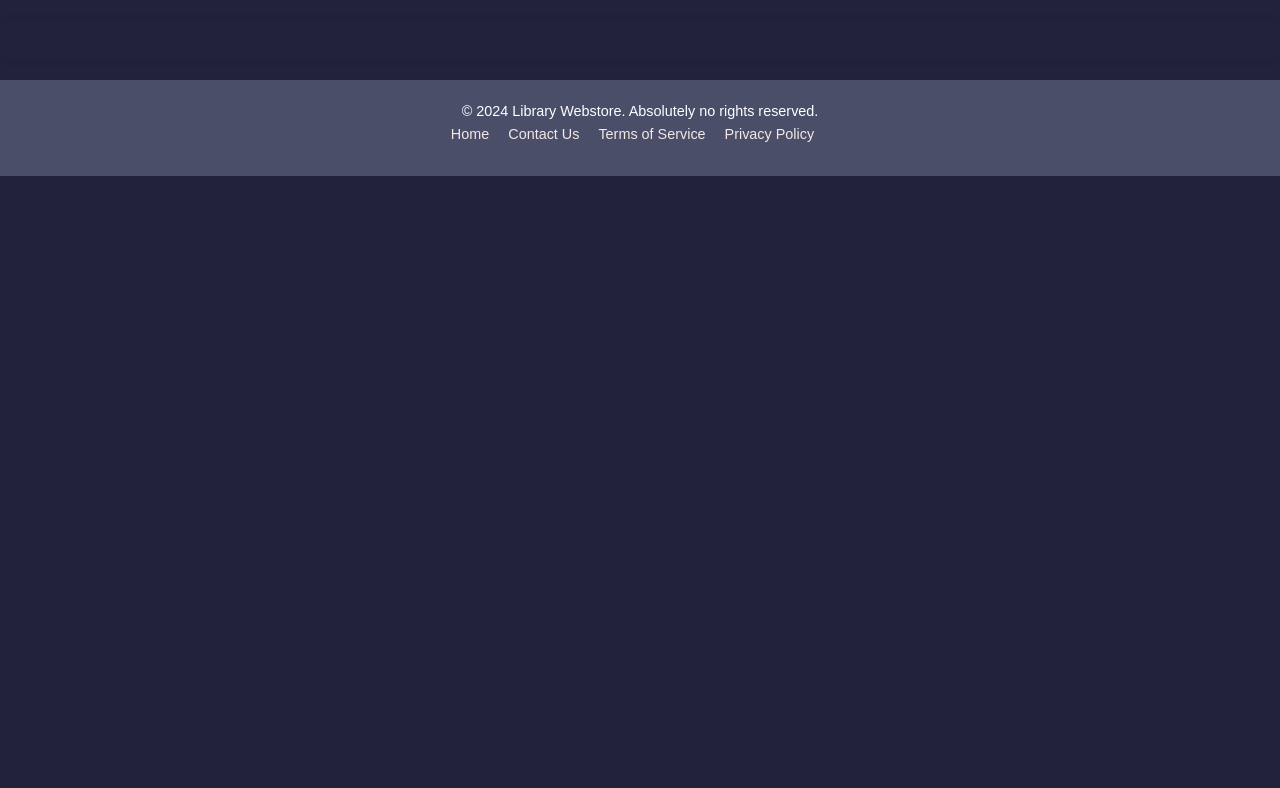
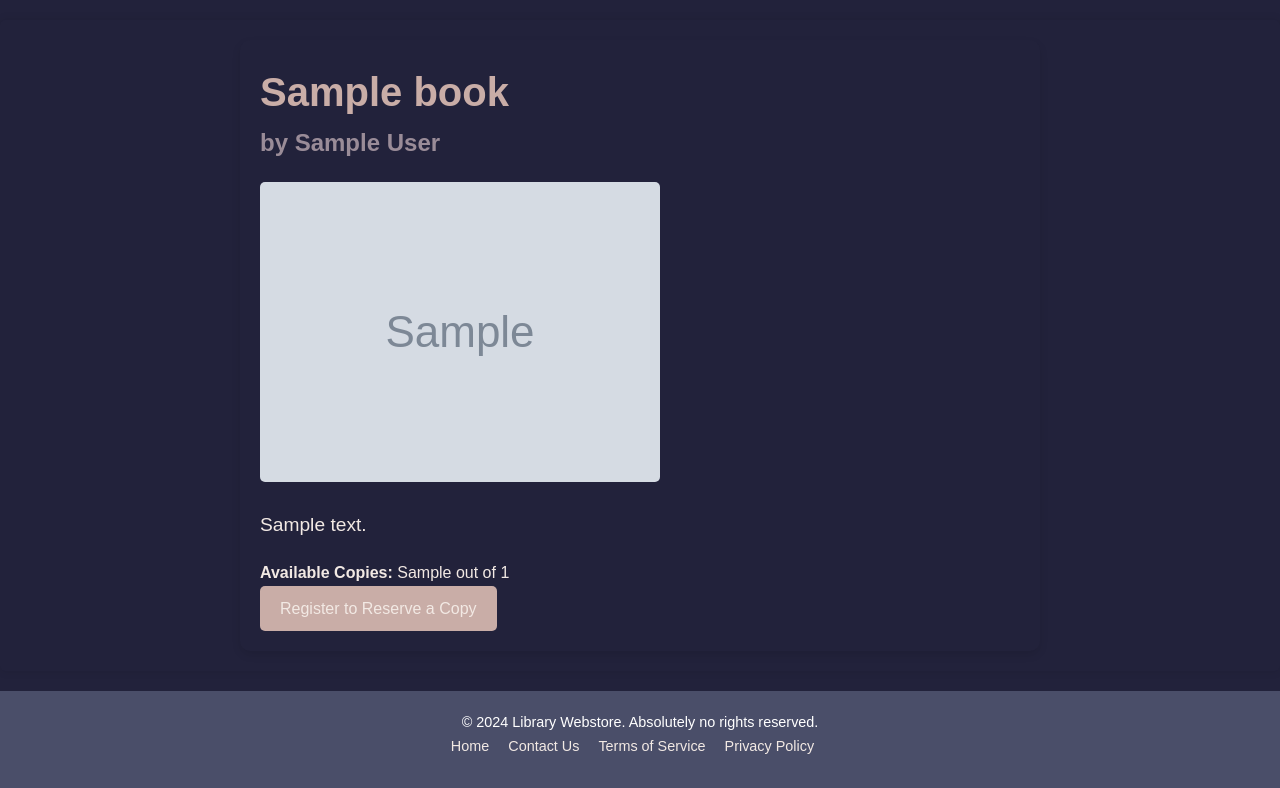
Before and after one commit to actal7/library-webstore, a PHP site: template src/views/book.php in a window 1280 px wide. Shown: the part 46-834 px from the top of the page. Before the commit the page ends 222 px from the top, so only its background shows below. Run offline with PHP 8.4, Linux system fonts and the light colour scheme; the template is opened without the code that fills it: most values are stand-ins (such as "Sample title", 1, 10 or a date in 2020); grey boxes marked "Sample" are stand-in pictures; some libraries are stand-ins or nearby versions.

Commit message:
add book page and profile page functionality

```diff
--- /dev/null
+++ b/public/css/book.css
@@ -0,0 +1,55 @@
+.book-details-container {
+  max-width: 800px;
+  margin: 0 auto;
+  padding: 20px;
+  background-color: var(--bg-color);
+  color: var(--text-color);
+  border-radius: 10px;
+  box-shadow: 0 4px 8px rgba(0, 0, 0, 0.1);
+}
+
+.book-details-container h1 {
+  font-size: 2.5em;
+  color: var(--primary-color);
+}
+
+.book-details-container h2 {
+  font-size: 1.5em;
+  margin-bottom: 20px;
+  color: var(--secondary-color);
+}
+
+.book-cover {
+  max-width: 100%;
+  height: auto;
+  border-radius: 5px;
+  margin-bottom: 20px;
+}
+
+.book-description {
+  font-size: 1.2em;
+  line-height: 1.6;
+  margin-bottom: 20px;
+}
+
+.reserve-button {
+  display: inline-block;
+  padding: 10px 20px;
+  background-color: var(--primary-color);
+  color: var(--text-color);
+  border: none;
+  border-radius: 5px;
+  text-align: center;
+  text-decoration: none;
+  cursor: pointer;
+  transition: background-color 0.3s ease;
+}
+
+.reserve-button:hover {
+  background-color: var(--secondary-color);
+}
+
+.no-copies {
+  color: var(--secondary-color);
+  font-size: 1.2em;
+}
--- a/public/css/library.css
+++ b/public/css/library.css
@@ -49,9 +49,11 @@
 }
 
 .book-card {
+  text-decoration: none;
   background-color: var(--bg-color);
   color: var(--text-color);
   width: 14rem;
+  height: 30rem;
   padding: 15px;
   border-radius: 10px;
   text-align: center;
@@ -67,6 +69,7 @@
 
 .book-card:hover {
   background-color: var(--trim-color);
+  text-decoration: none;
 }
 
 .book-card img {
@@ -74,6 +77,17 @@
   height: 18rem;
   border-radius: 5px;
   margin-bottom: 10px;
+}
+
+.book-card h3,
+.book-card p {
+  display: -webkit-box;
+  -webkit-line-clamp: 3;
+  -webkit-box-orient: vertical;
+  overflow: hidden;
+  text-overflow: ellipsis;
+  max-height: 5rem;
+  color: var(--text-color);
 }
 
 /* Pagination */
--- a/public/css/styles.css
+++ b/public/css/styles.css
@@ -3,6 +3,8 @@
 @import url("components.css");
 @import url("utilities.css");
 @import url("library.css");
+@import url("book.css");
+@import url("profile.css");
 
 :root {
   --primary-color: #c9ada7;
--- a/src/views/book.php
+++ b/src/views/book.php
@@ -0,0 +1,25 @@
+<div class="book-details-container">
+    <?php if ($book): ?>
+        <h1><?= htmlspecialchars($book['title']) ?></h1>
+        <h2>by <?= htmlspecialchars($book['author']) ?></h2>
+        <img src="<?= htmlspecialchars($book['image_url']) ?>" alt="<?= htmlspecialchars($book['title']) ?>" class="book-cover">
+        <p class="book-description"><?= nl2br(htmlspecialchars($book['description'])) ?></p>
+        <p><strong>Available Copies:</strong> <?= htmlspecialchars($book['available_copies']) ?> out of <?= htmlspecialchars($book['total_copies']) ?></p>
+
+        <?php if ($book['available_copies'] > 0): ?>
+            <?php if (isset($_SESSION['username'])): ?>
+                <form method="POST" action="/reserve">
+                    <input type="hidden" name="book_id" value="<?= htmlspecialchars($book['id']) ?>">
+                    <button type="submit" class="reserve-button">Reserve a Copy</button>
+                </form>
+            <?php else: ?>
+                <a href="/register" class="reserve-button">Register to Reserve a Copy</a>
+            <?php endif; ?>
+        <?php else: ?>
+            <p class="no-copies">Sorry, this book is currently unavailable.</p>
+        <?php endif; ?>
+
+    <?php else: ?>
+        <p>Sorry, we couldn't find the book you're looking for.</p>
+    <?php endif; ?>
+</div>
--- a/src/views/library.php
+++ b/src/views/library.php
@@ -11,14 +11,15 @@
     <?php else: ?>
         <div class="books-grid">
         <?php foreach ($books as $book): ?>
-                <div class="book-card">
+            <a href="/book?id=<?= htmlspecialchars($book['id']) ?>" class="book-card">
                 <img src="<?= htmlspecialchars($book['image_url']) ?>" alt="<?= htmlspecialchars($book['title']) ?>">
                 <h3><?= htmlspecialchars($book['title']) ?></h3>
                 <p><?= htmlspecialchars($book['author']) ?></p>
                 <p><?= htmlspecialchars($book['description']) ?></p>
-                </div>
+            </a>
         <?php endforeach; ?>
 </div>
+
     <?php endif; ?>
 
     <div class="pagination">
```
Also changed, not shown: public/css/profile.css (added, +38 -0 lines), public/index.php (+6 -6 lines), src/controllers/BookController.php (+24 -6 lines), src/controllers/ProfileController.php (added, +30 -0 lines), src/views/profile.php (added, +23 -0 lines). Lines whose indentation alone changed are shown as unchanged.
